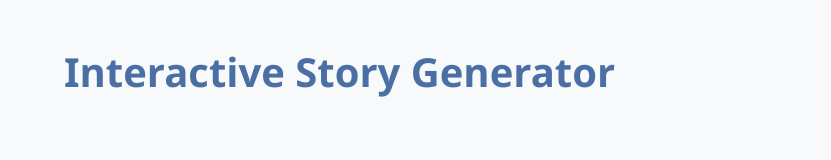
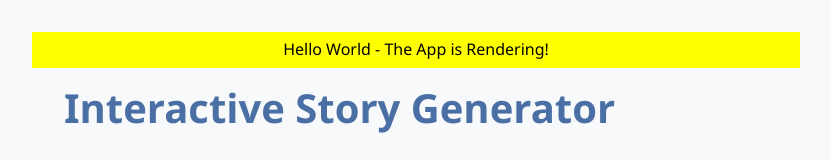
Before and after one commit to mikebams1194-droid/Choose_Your_Own_Adventure_AI_Game, a React app in the folder frontend/: page / in a window 1280 px wide. Shown: the top 160 px of the page, without its empty margins (224-1055 px from the left). Built offline with nearby package versions, Linux system fonts and the light colour scheme; no server answers; the HTML template or start-up script is replaced by a standard one.

Commit message:
troubleshooting the empty page bug

```diff
--- a/frontend/src/App.jsx
+++ b/frontend/src/App.jsx
@@ -1,8 +1,8 @@
 import './App.css'
-import { useState, useEffect } from 'react' // 1. Added Hooks
+import { useState, useEffect } from 'react'
 import { BrowserRouter as Router, Routes, Route } from 'react-router-dom'
-import { supabase } from './supabaseClient' // 2. Added Supabase Client
-import AuthPage from './components/AuthPage' // 3. Added Auth Component
+import { supabase } from './supabaseClient'
+import AuthPage from './components/AuthPage'
 import StoryLoader from './components/StoryLoader'
 import StoryGenerator from './components/StoryGenerator'
 
@@ -26,9 +26,13 @@ function App() {
   return (
     <Router>
       <div className="app-container">
+        {/* DEBUG HELLO WORLD */}
+        <div style={{ background: 'yellow', color: 'black', textAlign: 'center', padding: '5px' }}>
+          Hello World - The App is Rendering!
+        </div>
+
         <header style={{ display: 'flex', justifyContent: 'space-between', alignItems: 'center', padding: '1rem 2rem' }}>
           <h1>Interactive Story Generator</h1>
-          {/* Show Logout only if logged in */}
           {session && (
             <button
               onClick={() => supabase.auth.signOut()}
@@ -41,7 +45,6 @@ function App() {
         </header>
 
         <main>
-          {/* 4. The Gatekeeper Logic */}
           {!session ? (
             <AuthPage />
           ) : (
--- a/frontend/src/supabaseClient.js
+++ b/frontend/src/supabaseClient.js
@@ -3,4 +3,6 @@ import { createClient } from '@supabase/supabase-js'
 const supabaseUrl = import.meta.env.VITE_SUPABASE_URL
 const supabaseAnonKey = import.meta.env.VITE_SUPABASE_ANON_KEY
 
+if (!supabaseUrl) console.error("URL is missing from Env Variables")
+
 export const supabase = createClient(supabaseUrl, supabaseAnonKey)
```
